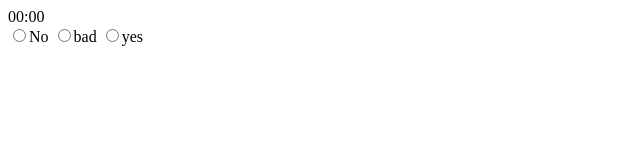
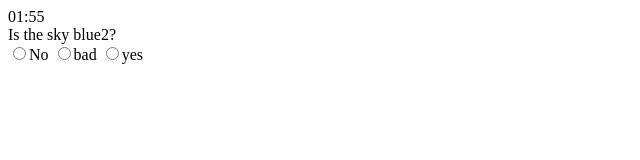
Before and after one commit to kmumford123/TriviaGame, a plain HTML site: page index.html in a window 1280 px wide. Shown: the whole page, without its empty margins (0-640 px from the left). Drawn offline with nearby package versions, Linux system fonts and the light colour scheme.

Commit message:
Clock added, spans still overwriting

```diff
--- a/assets/javascript/app.js
+++ b/assets/javascript/app.js
@@ -19,18 +19,84 @@ var questions = [{
 ];
 
 var currentQuestion = 0;
-console.log(currentQuestion);
-console.log(questions);
 
 window.onload = function() {
+
+    //  Variable that will hold our setInterval that runs the stopwatch
+    var intervalId;
+
+    //prevents the clock from being sped up unnecessarily
+    var clockRunning = false;
+
+    // Our stopwatch object
+    var stopwatch = {
+
+        time: 120,
+        reset: function() {
+
+            stopwatch.time = 120;
+
+            // DONE: Change the "display" div to "00:00."
+            $("#display").text("02:00");
+
+        },
+        start: function() {
+
+            // DONE: Use setInterval to start the count here and set the clock to running.
+            if (!clockRunning) {
+                intervalId = setInterval(stopwatch.count, 1000);
+                clockRunning = true;
+            }
+        },
+        stop: function() {
+
+            // DONE: Use clearInterval to stop the count here and set the clock to not be running.
+            clearInterval(intervalId);
+            clockRunning = false;
+        },
+
+        count: function() {
+
+            // DONE: increment time by 1, remember we cant use "this" here.
+            stopwatch.time--;
+
+            // DONE: Get the current time, pass that into the stopwatch.timeConverter function,
+            //       and save the result in a variable.
+            var converted = stopwatch.timeConverter(stopwatch.time);
+            console.log(converted);
+
+            // DONE: Use the variable we just created to show the converted time in the "display" div.
+            $("#display").text(converted);
+        },
+        timeConverter: function(t) {
+
+            var minutes = Math.floor(t / 60);
+            var seconds = t - (minutes * 60);
+
+            if (seconds < 10) {
+                seconds = "0" + seconds;
+            }
+
+            if (minutes === 0) {
+                minutes = "00";
+            } else if (minutes < 10) {
+                minutes = "0" + minutes;
+            }
+
+            return minutes + ":" + seconds;
+        }
+    };
+    stopwatch.start();
 
     //Radio button on click alert this.index
     // alert questions[0].answers[THIS.INDEX].correct
     function listQuestions() {
-        var qvalue = $("<div>");
+
         for (var i = 0; i < questions.length; i++) {
-            $(qvalue).html("<span>" + questions[i].question + "</span>");
-            $("#questions").append(qvalue);
+            var qvalue = $("<span id=questions[i]>");
+            $(qvalue).html(`<span>  ${questions[i].question}  </span>`);
+            $("#question").html(qvalue);
+            console.log(questions[i].question)
         }
     }
     listQuestions();
@@ -76,6 +142,8 @@ window.onload = function() {
             $("#answers").append(radio);
             $("#answers").append(answer);
             console.log(answer);
+
+
         }
     }
     createQuestion();
--- a/index.html
+++ b/index.html
@@ -9,7 +9,7 @@
 </head>
 
 <body>
-    <div id="display">00:00</div>
+    <div id="display">02:00</div>
     <div id="question"></div>
     <div id="answers"></div>
     <script src="https://ajax.googleapis.com/ajax/libs/jquery/3.2.1/jquery.min.js"></script>
```
